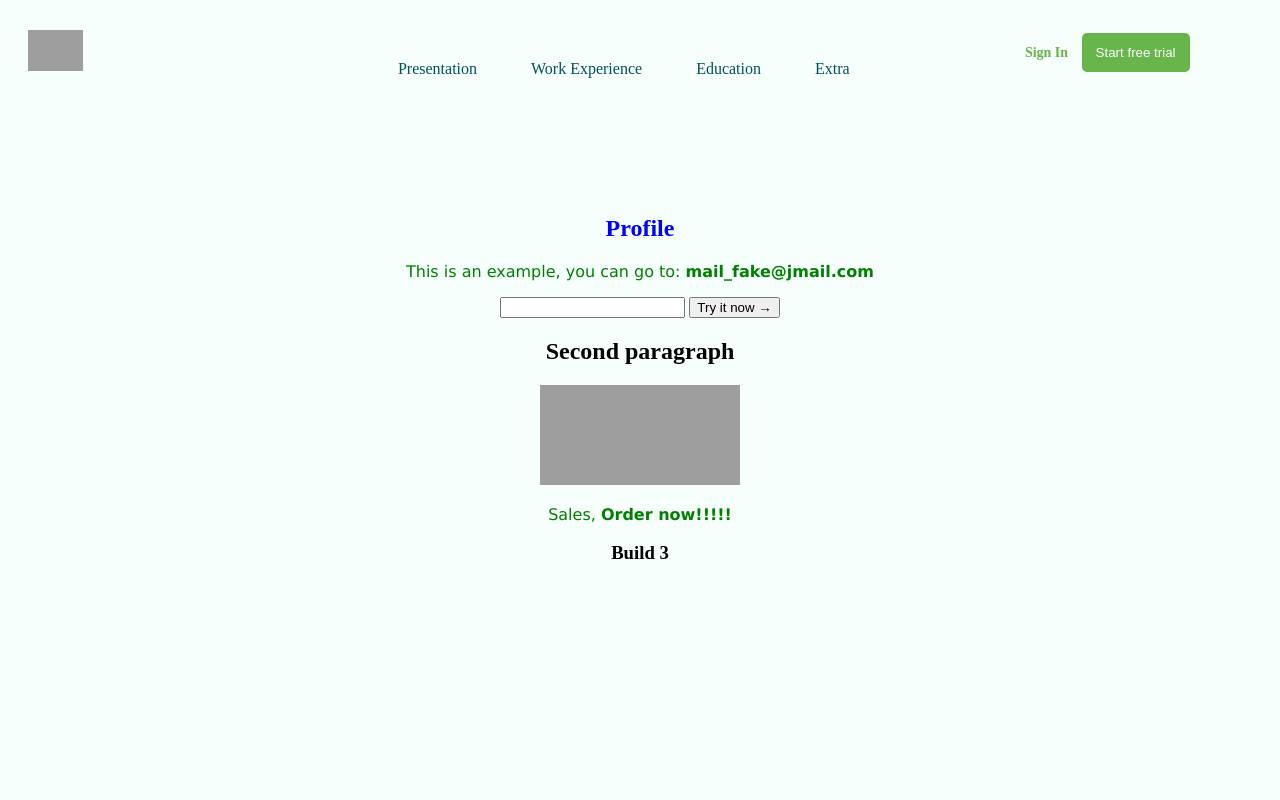
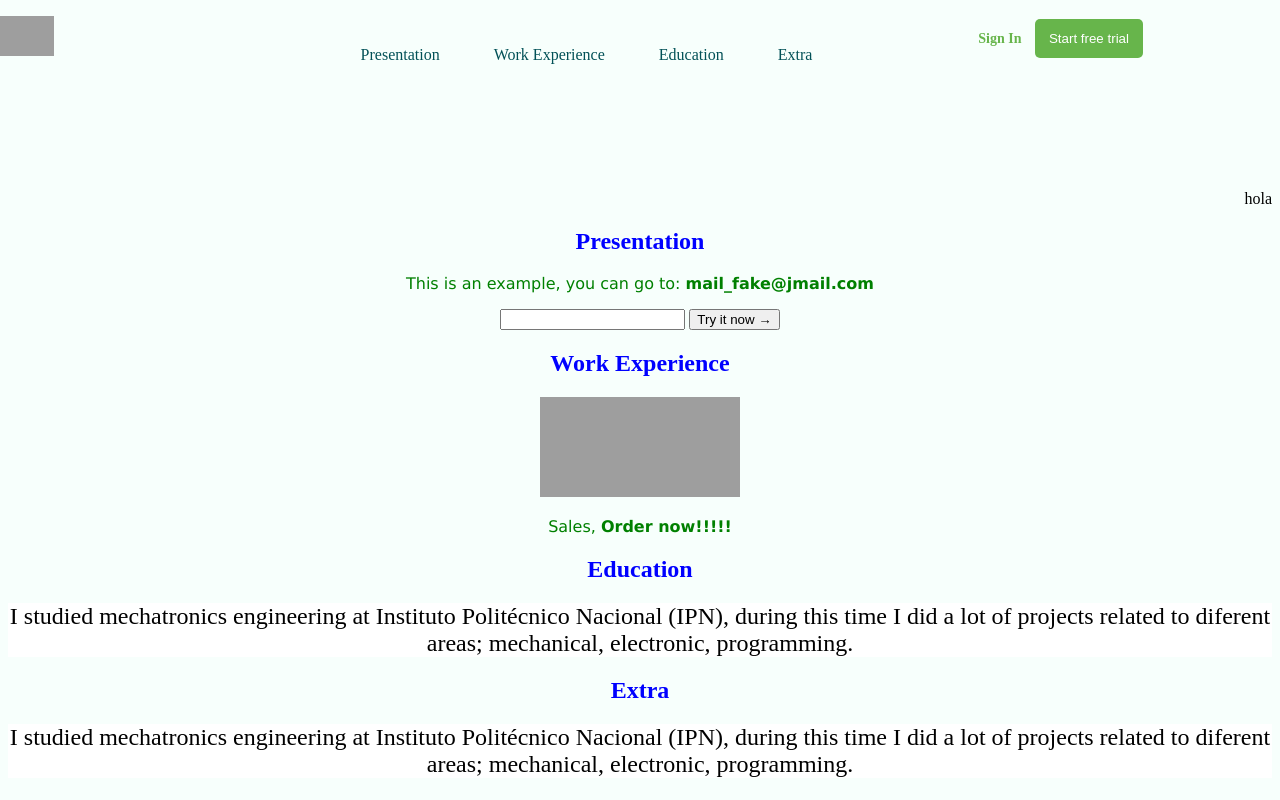
Before and after one commit to ArleySC/my_repo, a plain HTML site: page index.html in a window 1280 px wide. Drawn offline with Linux system fonts and the light colour scheme; grey boxes are pictures that could not be loaded.

Commit message:
Fist commit to resume with template

```diff
--- a/index.html
+++ b/index.html
@@ -32,7 +32,10 @@
         </div>
     </header>
     <section class="main">
-        <h1>Profile</h1>
+        <aside class="aside">
+            hola
+        </aside>
+        <h1>Presentation</h1>
         <p>This is an example, you can go to:
             <strong>mail_fake@jmail.com</strong></p>
         <form>
@@ -41,10 +44,20 @@
                 Try it now &rarr;
             </button>
         </form>
-        <h2>Second paragraph</h2>
+        <h1>Work Experience</h1>
         <img src="https://ignos.blog/wp-content/uploads/2021/04/capterra.png" alt="Error :c" width="200" height="100" />
         <p>Sales, <b>Order now!!!!!</b></p>
-        <h3>Build 3</h3>
+        <h1>Education</h1>
+        <article class="article">
+            I studied mechatronics engineering at Instituto Politécnico Nacional (IPN), during
+            this time I did a lot of projects related to diferent areas; mechanical, electronic, programming.
+        </article>
+        <h1>Extra</h1>
+        <article class="article">
+            I studied mechatronics engineering at Instituto Politécnico Nacional (IPN), during
+            this time I did a lot of projects related to diferent areas; mechanical, electronic, programming.
+        </article>
+
     </section>
 </body>
 
--- a/styles.css
+++ b/styles.css
@@ -13,10 +13,11 @@ p{
 }
 .header{
     /*margin: 30px 20px 10px 0*/
-    margin: 30px 20px 0;
-    font-size: 0;
-    height: 45px;
+    height: 10%;
     font-style: sans-serif;
+    position: fixed;
+    top:2%;
+    left:0;
 }
 
 li{
@@ -29,7 +30,6 @@ li{
     line-height: 45px;
     height: 100%;
     vertical-align: middle;
-
 }
 .logo{
     width:15%;
@@ -67,13 +67,24 @@ li{
     border: 0;
     border-radius: 5px;
     text-align: right;
-  top: 0%;
-  left: 100%;
+    top: 0%;
+    left: 100%;
 
 
 }
 .main{
-    margin-top: 140px;
+    margin-top: 15%;
     text-align: center;
 
 }
+
+.article{
+    font-size: 1.5rem;
+    background-color: white;
+    font-family: 'Times New Roman';
+}
+
+.aside{
+    display:block;
+    text-align: right;
+}
```
